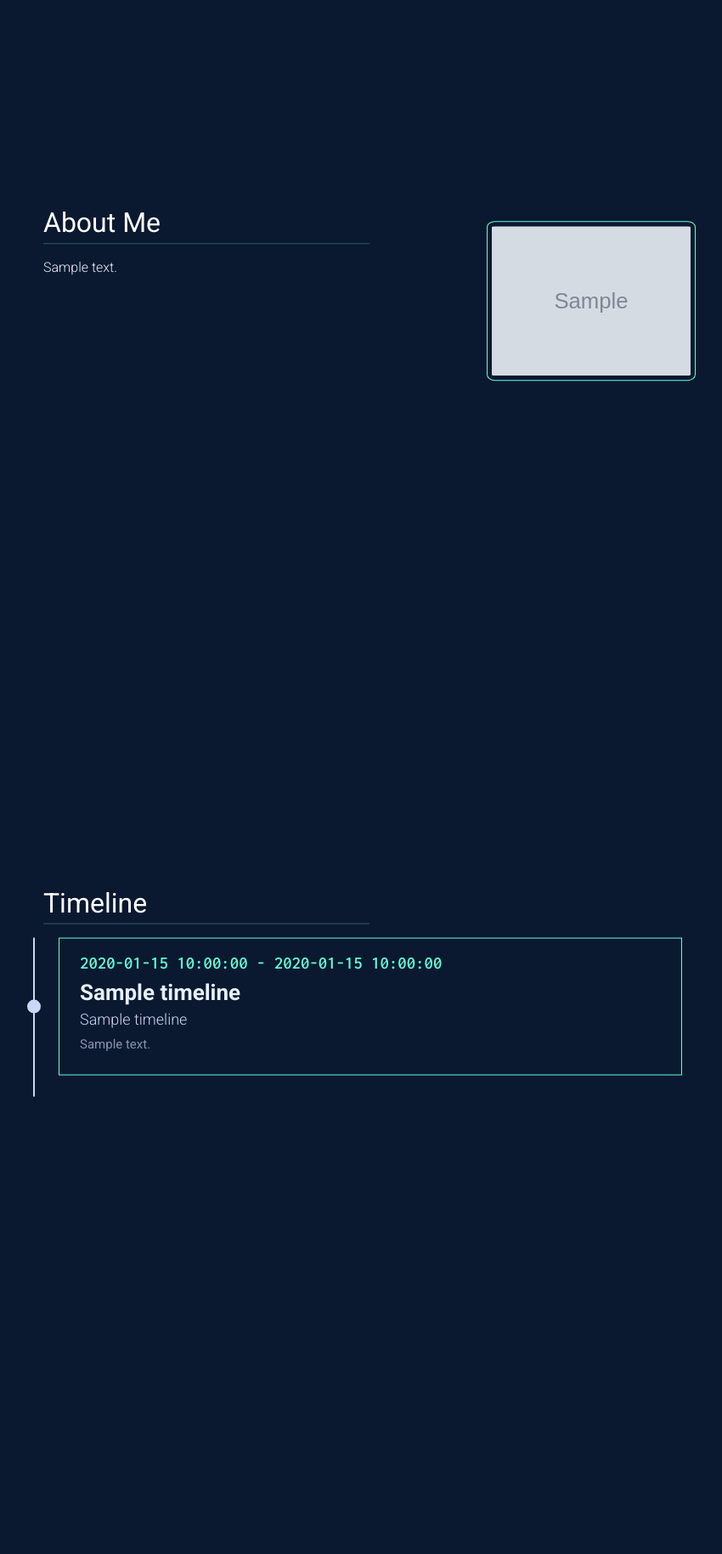
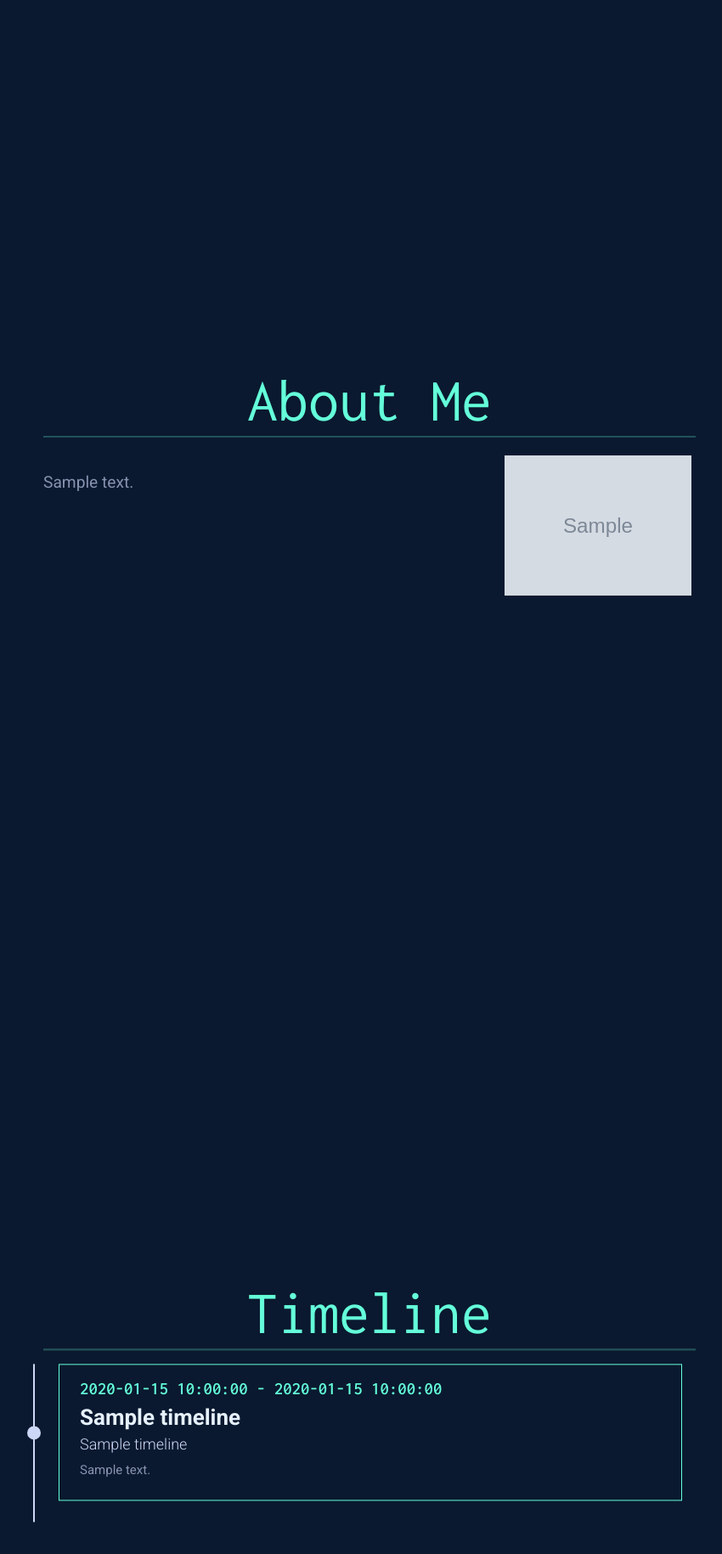
Before and after one commit to arekbauer/Personal-Portfolio-Project, a Django app: template portfolio/templates/portfolio/home.html in a window 1280 px wide. Shown: the part 769-2598 px from the top of the page at 85% size, without its empty margins (205-1055 px from the left). Before the commit the page ends 2060 px from the top, so only its background shows below. Run offline with Django 3.2, Linux system fonts and the light colour scheme; the template is opened without the code that fills it: most values are stand-ins (such as "Sample title", 1, 10 or a date in 2020); grey boxes marked "Sample" are stand-in pictures.

Commit message:
Updated Titles

```diff
--- a/portfolio/static/portfolio/custom.css
+++ b/portfolio/static/portfolio/custom.css
@@ -14,6 +14,23 @@ body {
     background-color: var(--darkest-blue);
     font-family: var(--default-font);
     font-weight: 400;
+}
+
+.titles h1 {
+    display: flex;
+    justify-content: center;
+    align-items: center;
+    text-align: center;
+
+
+    color: var(--cream);
+    font-family: var(--code-font);
+    font-weight: 400;
+    font-size: 4.5em;
+}
+
+.about-me .titles h1 {
+    margin-top: 25rem;
 }
 
 .intro {
@@ -123,38 +140,37 @@ body {
 }
 
 .about-me p {
-    color: var(--lighest-blue);
+    color: var(--light-blue);
     font-family: var(--default-font);
-    font-weight: 300;
+    font-weight: 400;
     text-wrap: balance;
     float: left;
     width: 50%;
+    margin-top: 3%;
+    font-size: larger;
 }
 
 .profile-pic {
     max-width: 100%;
     height: auto;
-    width: 32%;
+    width: 30%;
     float:right;
     padding: 5px;
     object-fit: contain;
     position:relative;
-    top: -43px;
-
-    border-radius: 4%;
-    border: 1px solid var(--cream);
+    top: 45%;
 }
 
 b {
-   color: var(--cream);
+   color: var(--lighter-blue);
    font-family: var(--default-font);
-   font-weight: 600;
+   font-weight: 700;
 }
 
 hr {
-    color: var(--cream);
-    width: 50%;
-    margin-top: -3px;
+    width: 100%;
+    margin-top: -0.6rem;
+    border: 1px solid var(--cream);
 }
 
 /* CSS for the experience section*/
@@ -168,6 +184,10 @@ hr {
     padding-bottom: 10%;
     margin-right: -50%;
     transform: translate(-50%, -50%);
+}
+
+.experience .titles h1 {
+    margin-top: 60rem;
 }
 /* Place */
 .contents h1 {
--- a/portfolio/templates/portfolio/home.html
+++ b/portfolio/templates/portfolio/home.html
@@ -14,16 +14,20 @@
         <br>
         </div>
         <div class="about-me">
-            <h2 class="subtitles">About Me</h2>
-            <hr noshade>
+            <div class="titles">
+                <h1>About Me</h1>
+                <hr noshade>
+            </div>
             {% for intro in intros %}
             <p>{{ intro.description|safe }}</p>
             <img src="{{ intro.image.url}}" class="profile-pic">
             {% endfor %}
         </div>
         <div class="experience">
-            <h2 class="subtitles">Timeline</h2>
-            <hr noshade>
+            <div class="titles">
+                <h1>Timeline</h1>
+                <hr noshade>
+            </div>
             <div class="row">
                 {% for timeline in timelines %}
                 <div class="contents">
```
